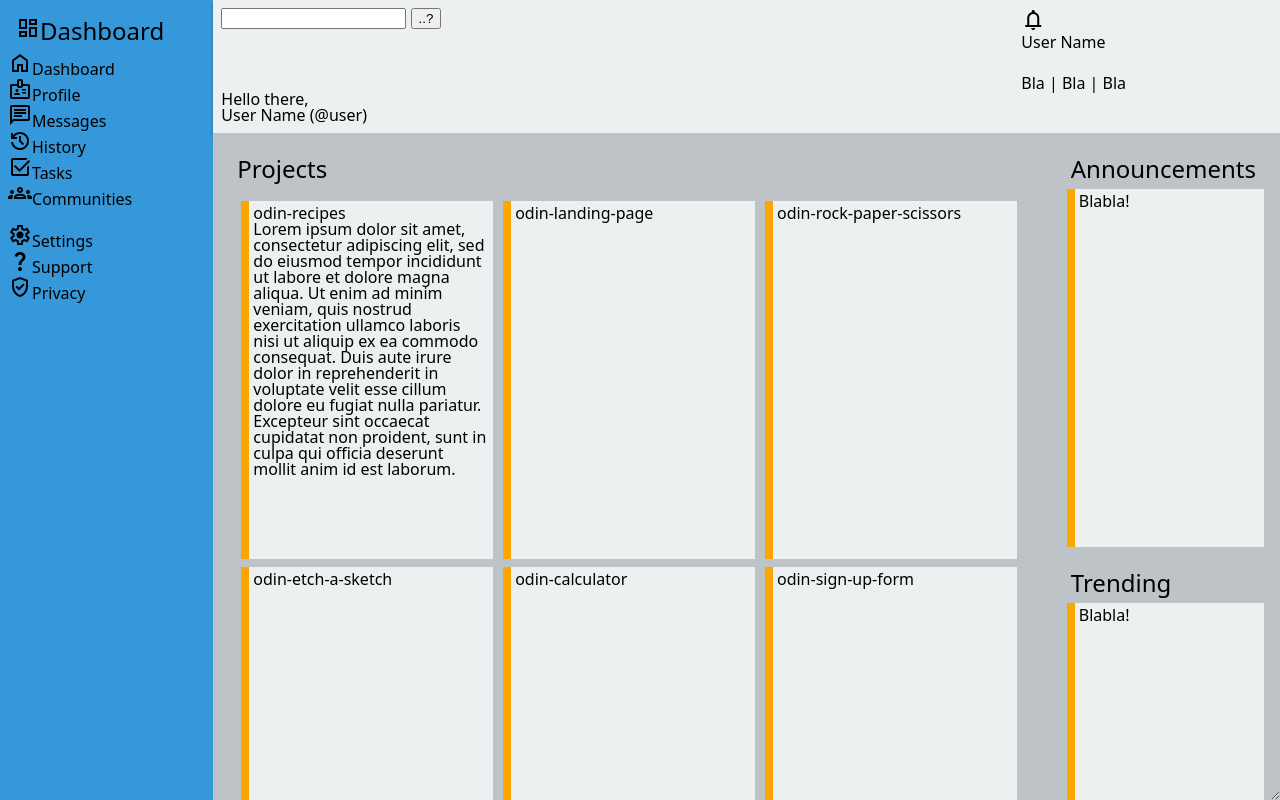
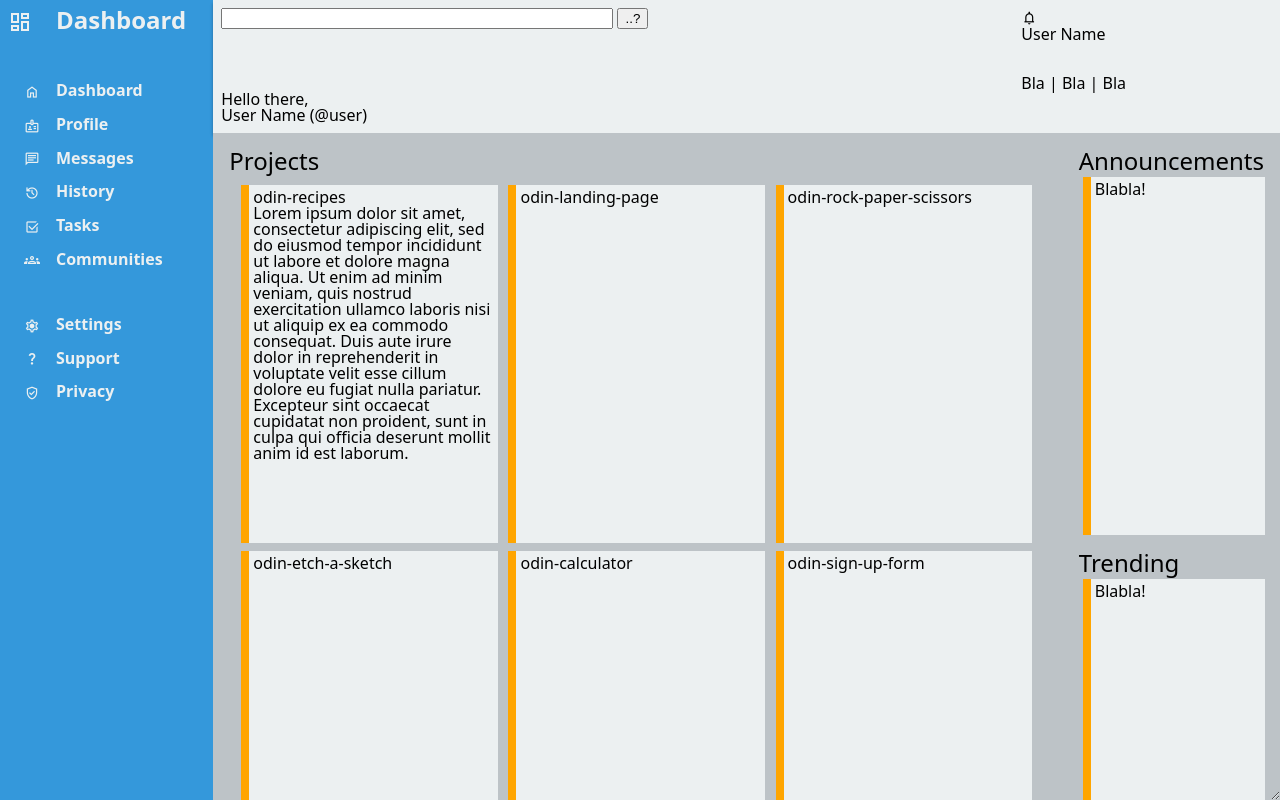
Before and after one commit to jerrej/admin-dashboard, a plain HTML site: page index.html in a window 1280 px wide. Drawn offline with nearby package versions, Linux system fonts and the light colour scheme.

Commit message:
Styling of sidebar

```diff
--- a/css/style.css
+++ b/css/style.css
@@ -80,6 +80,7 @@ html {
 
 .left {
     background-color: #3498db;
+    color: #ecf0f1;
     grid-row-start: 1;
     grid-row-end: 6;
 }
@@ -105,10 +106,28 @@ html {
 }
 
 .nav {
+
 /*     box-sizing: border-box;
     border: 1px solid #fff; */
     margin: 4px;
     padding: 4px;
+}
+
+.nav h1 {
+    margin-bottom: 2em;
+    font-weight: 800;
+}
+
+.nav li {
+    font-weight: 600;
+    margin-bottom: 1em;
+    margin-left: 1em;
+}
+
+.material-symbols-outlined {
+    vertical-align: middle;
+    font-size: inherit;
+    margin-right: 1em;
 }
 
 .search {
@@ -118,6 +137,10 @@ html {
     border: 1px solid #fff; */
     margin: 4px;
     padding: 4px;
+}
+
+#mySearch{
+    width: 50%;
 }
 
 .user {
@@ -204,13 +227,13 @@ html {
     padding: 4px;
 }
 
-.header {
+h1 {
     font-size: 1.5em;
 /*     box-sizing: border-box;
     border: 1px solid #fff; */
-    margin: 4px;
-    padding: 4px;
+
 }
+
 
 /*
 .top {
--- a/index.html
+++ b/index.html
@@ -5,9 +5,8 @@
     <meta charset="UTF-8">
     <meta http-equiv="X-UA-Compatible" content="IE=edge">
     <meta name="viewport" content="width=device-width, initial-scale=1.0">
+    <link rel="stylesheet" href="https://fonts.googleapis.com/css2?family=Material+Symbols+Outlined:opsz,wght,FILL,GRAD@48,400,0,0" />
     <link rel="stylesheet" href="css/style.css">
-    <link rel="stylesheet"
-        href="https://fonts.googleapis.com/css2?family=Material+Symbols+Outlined:opsz,wght,FILL,GRAD@48,400,0,0" />
     <title>Admin Dashboard</title>
 </head>
 
@@ -15,9 +14,8 @@
     <div class="dashboard">
         <div class="dashboard-container">
             <div class="left">
-
                 <div class="nav">
-                    <h1 class="header"><span class="material-symbols-outlined"> dashboard </span>Dashboard</h1>
+                    <h1><span class="material-symbols-outlined"> dashboard </span>Dashboard</h1>
                     <ul>
                         <li><a href=""><span class="material-symbols-outlined"> home </span>Dashboard</a></li>
                         <li><a href=""><span class="material-symbols-outlined"> badge </span>Profile</a></li>
```
